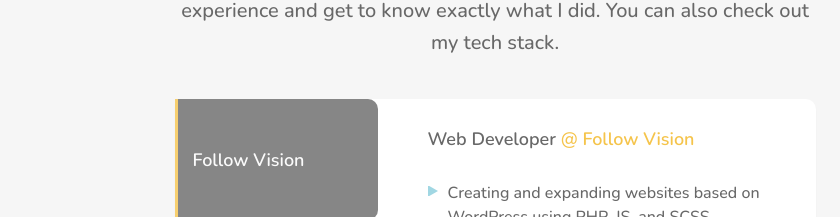
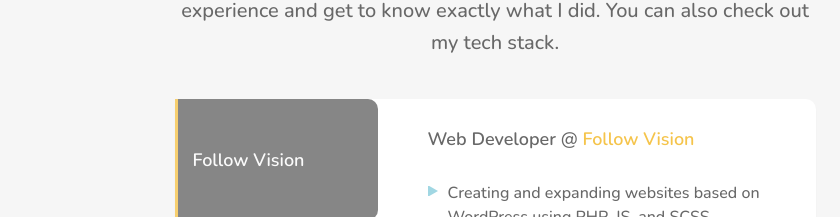
Before and after one commit to wxnie/cv-website, a React (Create React App) app: page / in a window 1280 px wide. Shown: the part 976-1193 px from the top of the page, without its empty margins (145-985 px from the left). Built offline with nearby package versions, Linux system fonts and the light colour scheme.

Commit message:
added minor fixes

```diff
--- a/src/components/Experience.js
+++ b/src/components/Experience.js
@@ -5,7 +5,7 @@
   const ExperienceData = [
     {
       id: 1,
-      company: "Follow Vision",
+      company: "Follow&nbsp;Vision",
       title: "Web Developer",
       tasks: [
         'Creating and expanding websites based on WordPress using PHP, JS, and SCSS',
@@ -16,7 +16,7 @@
     },
     {
       id: 2,
-      company: "Sun Group",
+      company: "Sun&nbsp;Group",
       title: "Junior Front-end developer",
       tasks: [
         'Expanding MediaExpert e-shop with PHP, JS, and CSS',
@@ -27,7 +27,7 @@
     },
     {
       id: 3,
-      company: "STX Next",
+      company: "STX&nbsp;Next",
       title: "Junior JavaScript Developer",
       tasks: [
         'Building website UI using React.js and Styled Components',
@@ -53,7 +53,7 @@
         <ul className="experience__bar-list d-flex flex-md-column justify-content-between">
           {ExperienceData.map((Job, index) => {
             const ClassMod = activeIndex === index ? 'active' : 'default'
-            return <li key={Job.id} onClick={handleClick(Job, index)} className={`experience__bar-item experience__bar-item--${ClassMod} d-flex align-items-center justify-content-center justify-content-md-start`}>{Job.company}</li>
+            return <li key={Job.id} onClick={handleClick(Job, index)} className={`experience__bar-item experience__bar-item--${ClassMod} d-flex align-items-center justify-content-center justify-content-md-start`} dangerouslySetInnerHTML={{ __html: Job.company }}></li>
           })}
         </ul>
       </div>
--- a/src/components/ExperienceContent.js
+++ b/src/components/ExperienceContent.js
@@ -1,7 +1,7 @@
 function ExperienceContent({contentData}) {
   return (
     <div key={contentData.id} className="experience-content">
-      <h3 className="experience-content__header">{contentData.title} <span>@&nbsp;{contentData.company}</span></h3>
+      <h3 className="experience-content__header">{contentData.title} @&nbsp;<span dangerouslySetInnerHTML={{ __html: contentData.company }}></span></h3>
       <div className="experience-content__desc">
         <ul className="experience-content__desc-list">
           {contentData.tasks.map((task, index) => {
--- a/src/components/Header.js
+++ b/src/components/Header.js
@@ -21,6 +21,7 @@
 
   const changeActive = (num) => () => {
     setActiveIndex(num)
+    setOpen(current => !current)
   }
 
 
--- a/src/styles/components/_experience.scss
+++ b/src/styles/components/_experience.scss
@@ -15,7 +15,7 @@
       height: 100%;
     }
     &-item {
-      @include page-text($semi-font, 16, $text-color, 1);
+      @include page-text($semi-font, 13, $text-color, 1);
       padding: 15px;
       cursor: pointer;
       width: 100%;
@@ -23,11 +23,12 @@
       text-align: center;
       @media (min-width: 576px) {
         text-align: left;
-        font-size: 18px;
+        font-size: 16px;
       }
       @media (min-width: 768px) {
         height: 100%;
         border-radius: 0 10px 10px 0;
+        font-size: 18px;
       }
       &--active {
         transition: background .10s ease-in;
```
